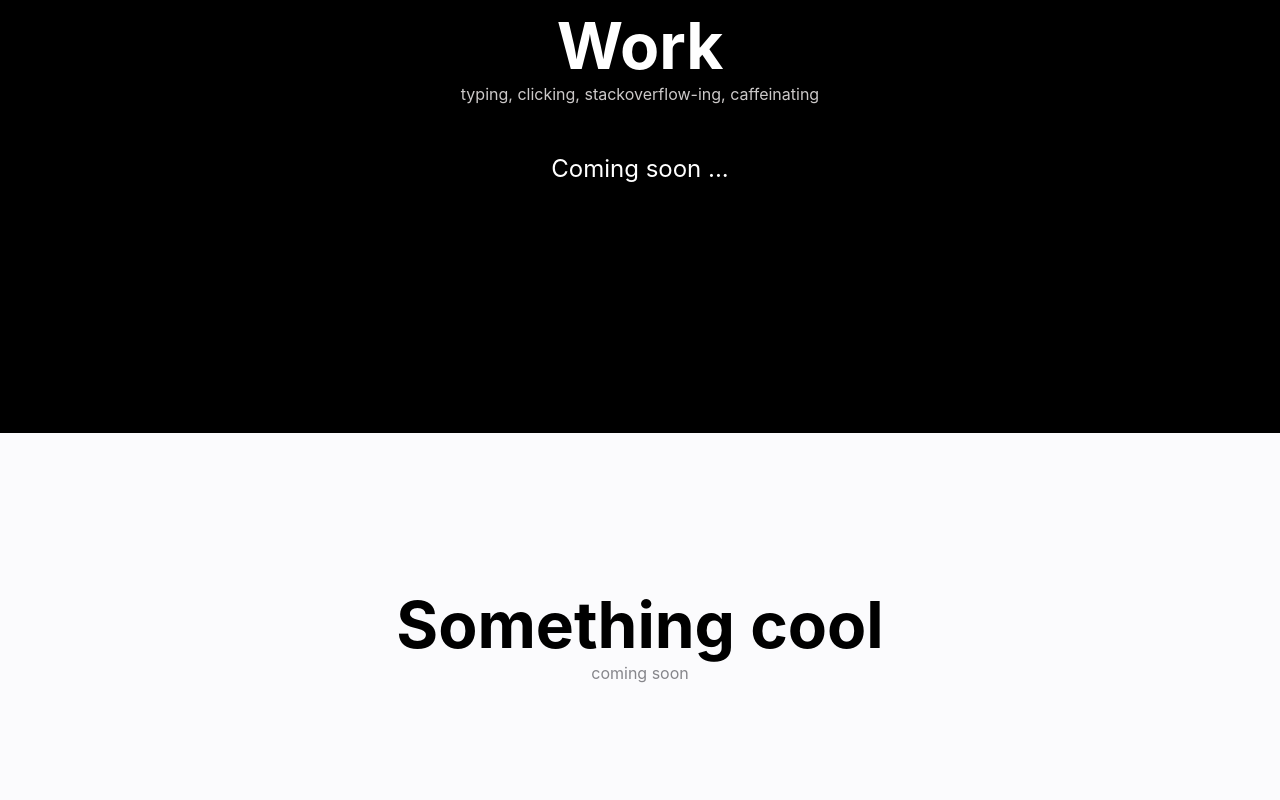
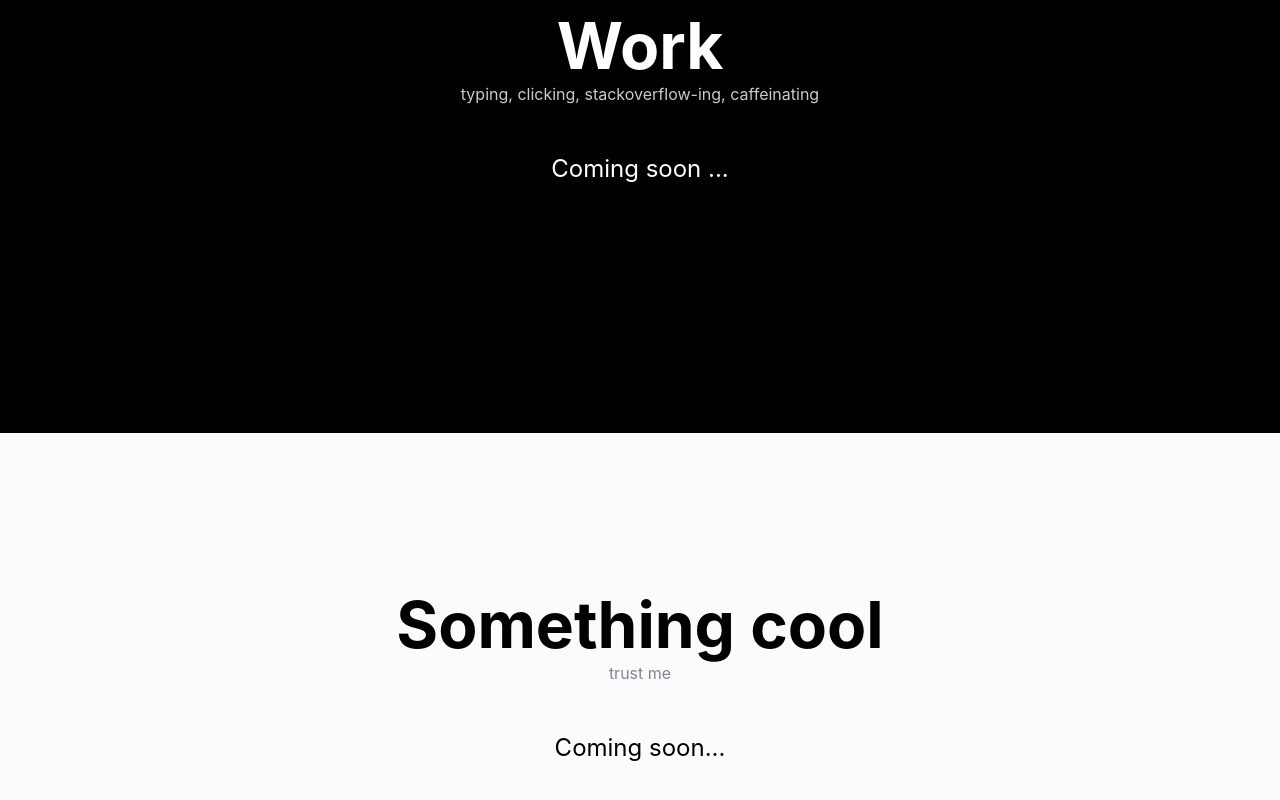
Before and after one commit to Billson7/alex-dev, a React (Create React App) app: page / in a window 1280 px wide. Shown: the part 2082-2882 px from the top of the page. Built offline with nearby package versions, Linux system fonts and the light colour scheme.

Commit message:
something cool coming soon copy

```diff
--- a/src/components/CoolSection/cool.jsx
+++ b/src/components/CoolSection/cool.jsx
@@ -4,7 +4,8 @@ export const Cool = () => (
   <section className="section section-cool">
     <div className="flex-row">
       <h2 className="profile-heading">Something cool</h2>
-      <p className="profile-caption">coming soon</p>
+      <p className="profile-caption">trust me</p>
+      <p className="profile-intro">Coming soon...</p>
     </div>
   </section>
 )
```
Also changed, not shown: 2 other files (tests, documents, lock files or other folders).
